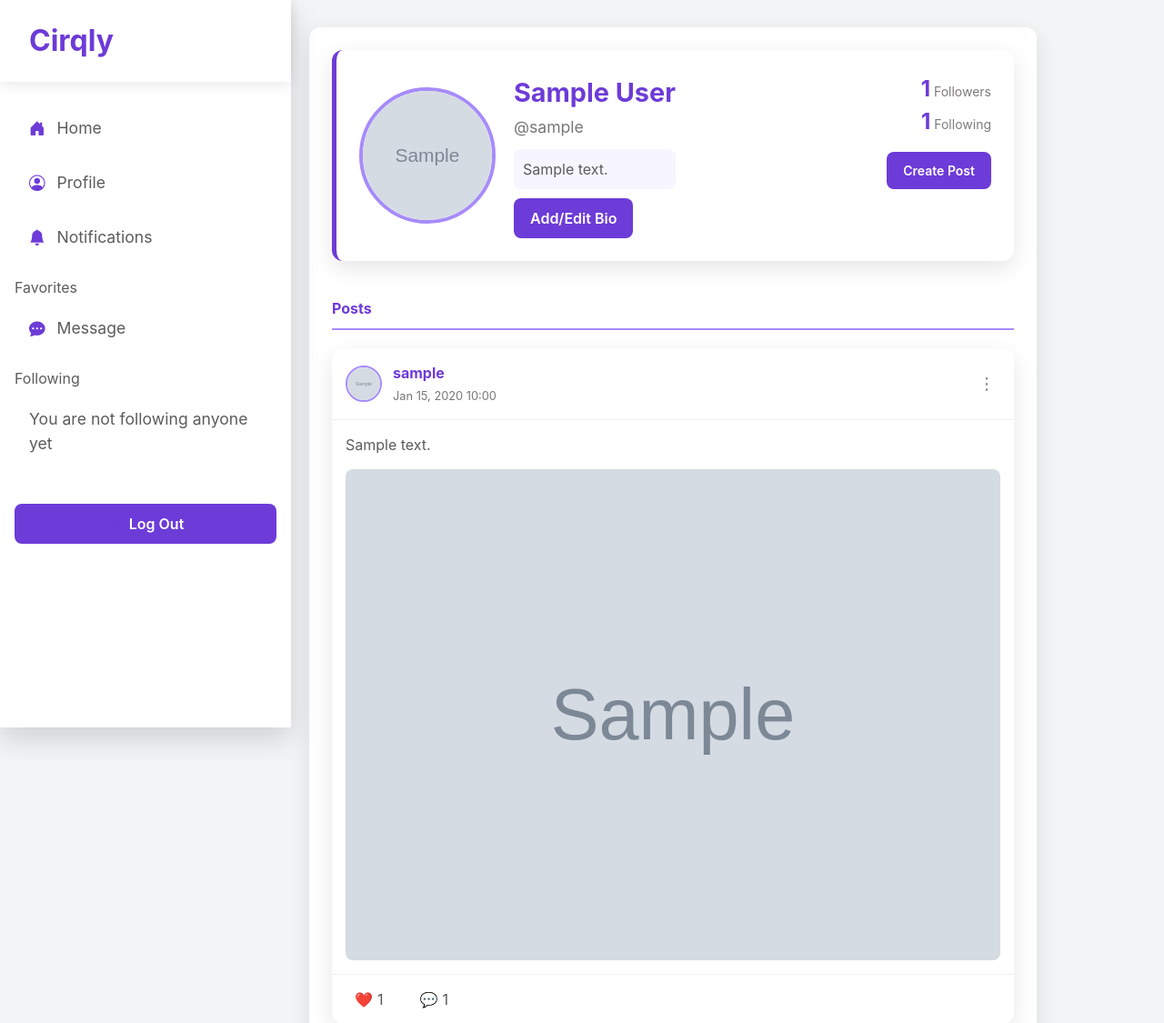
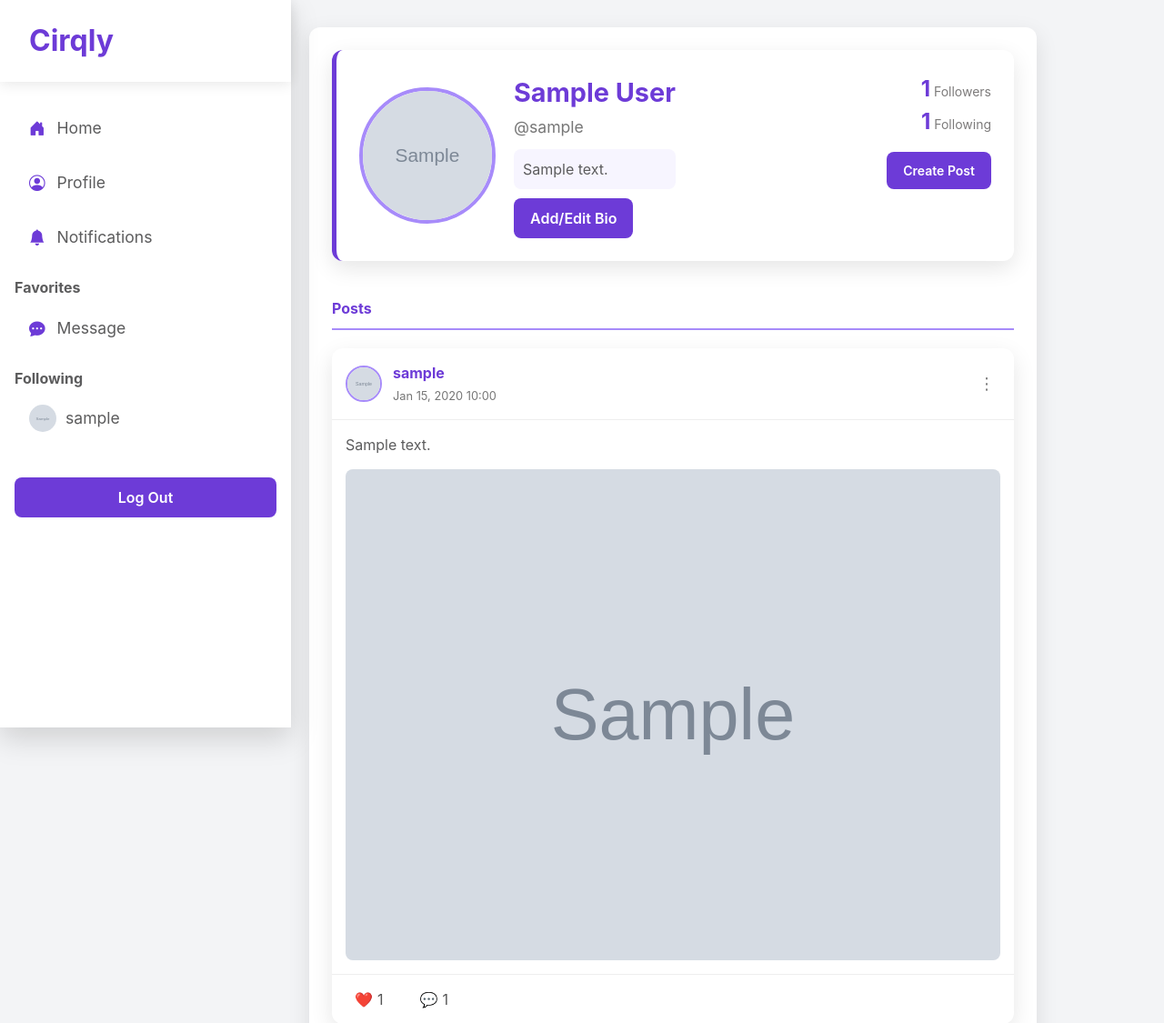
Before and after one commit to Somaiya-0/Social_media_web_app_-Cirqly-, a Django app: a page that uses authy/templates/account/profile.html in a window 1280 px wide. Shown: the top 1125 px of the page at 91% size. Run offline with Django 5.2, Linux system fonts and the light colour scheme; a user stored in the database is signed in; tables that the repository leaves empty hold one stand-in row (values such as "Sample post"); grey boxes marked "Sample" are stand-in pictures; some libraries are stand-ins or nearby versions.

Commit message:
notification page done , profile and chat pages needs a little change

```diff
--- a/authy/templates/account/profile.html
+++ b/authy/templates/account/profile.html
@@ -120,6 +120,28 @@
 
   .sidebar .list-group-item:hover .bi {
     transform: scale(1.2);
+  }
+
+  /* Fix for following list alignment */
+  .following-list-item {
+    display: flex !important;
+    align-items: center !important;
+    padding: 0.6rem 1rem !important;
+  }
+
+  .group-avatar {
+    width: 30px;
+    height: 30px;
+    border-radius: 50%;
+    object-fit: cover;
+    margin-right: 10px;
+    flex-shrink: 0;
+  }
+
+  .following-username {
+    white-space: nowrap;
+    overflow: hidden;
+    text-overflow: ellipsis;
   }
 
   .btn-logout {
@@ -895,7 +917,7 @@
                                 </li>
                             </ul>
                         </div>
-                        <div class="mb-2 fw-semibold">Favorites</div>
+                        <div class="mb-2 " style="font-weight: 700;">Favorites</div>
                         <ul class="list-group list-group-flush mb-4">
                             <li class="list-group-item">
                                 <a href="{% url 'chatlist' %}" class="text-decoration-none text-dark">
@@ -903,14 +925,14 @@
                                 </a>
                             </li>
                         </ul>
-                        <div class="mb-2 fw-semibold">Following</div>
+                        <div class="mb-2 " style="font-weight: 700;">Following</div>
                     <ul class="list-group list-group-flush">
                         {% for follow in following_list %}
-                            <li class="list-group-item d-flex align-items-center">
+                            <li class="list-group-item following-list-item">
                                 <img src="{{ follow.following.profile.image.url|default:'https://i.pravatar.cc/30' }}"
-                                    class="group-avatar me-2" width="30" height="30">
+                                    class="group-avatar" width="30" height="30">
                                 <a href="{% url 'profile' follow.following.username %}" class="text-decoration-none text-dark">
-                                    <span class="list-group-text">{{ follow.following.username }}</span>
+                                    <span class="following-username">{{ follow.following.username }}</span>
                                 </a>
                             </li>
                         {% empty %}
@@ -922,7 +944,7 @@
                     <div class="sidebar-bottom mt-4">
                         <form action="{% url 'logout_confirm' %}" method="get">
                             <button type="submit" class="btn btn-logout">
-                                <i class="bi bi-box-arrow-right"></i>
+
                                 <span>Log Out</span>
                             </button>
                         </form>
@@ -1124,6 +1146,7 @@
     </div>
   </div>
 </div>
+
 
 <script>
   // --- Mobile sidebar toggle ---
--- a/authy/views.py
+++ b/authy/views.py
@@ -54,6 +54,47 @@ def logout_confirm(request):
 
 
 
+# @login_required
+# def profile_view(request, username):
+#     profile_user = get_object_or_404(User, username=username)
+#     profile = get_object_or_404(Profile, user=profile_user)
+
+#     # --- Handle POST updates ---
+#     if request.method == "POST" and request.user == profile_user:
+#         # Bio update
+#         new_bio = request.POST.get("bio")
+#         if new_bio is not None:
+#             profile.bio = new_bio.strip()
+#             profile.save()
+#             return redirect("profile", username=profile_user.username)
+
+#         # Profile picture update
+#         if "image" in request.FILES:
+#             profile.image = request.FILES["image"]
+#             profile.save()
+#             return redirect("profile", username=profile_user.username)
+
+#     # --- GET request (normal profile view) ---
+#     is_following = Follow.objects.filter(
+#         follower=request.user,
+#         following=profile_user
+#     ).exists()
+
+#     followers_count = Follow.objects.filter(following=profile_user).count()
+#     following_count = Follow.objects.filter(follower=profile_user).count()
+
+#     posts = profile_user.posts.order_by('-created_at')
+
+#     context = {
+#         "profile_user": profile_user,
+#         "profile": profile,
+#         "is_following": is_following,
+#         "followers_count": followers_count,
+#         "following_count": following_count,
+#         "posts": posts,
+#     }
+#     return render(request, "account/profile.html", context)
+
 @login_required
 def profile_view(request, username):
     profile_user = get_object_or_404(User, username=username)
@@ -83,6 +124,9 @@ def profile_view(request, username):
     followers_count = Follow.objects.filter(following=profile_user).count()
     following_count = Follow.objects.filter(follower=profile_user).count()
 
+    # Get the user's following list (users that the profile_user is following)
+    following_list = Follow.objects.filter(follower=profile_user).select_related('following__profile')[:10]  # Limit to 10 for sidebar
+
     posts = profile_user.posts.order_by('-created_at')
 
     context = {
@@ -91,11 +135,10 @@ def profile_view(request, username):
         "is_following": is_following,
         "followers_count": followers_count,
         "following_count": following_count,
+        "following_list": following_list,  # Add the following list to context
         "posts": posts,
     }
     return render(request, "account/profile.html", context)
-
-
 
 
 @login_required
@@ -285,12 +328,18 @@ def delete_comment(request):
 
     return JsonResponse({'success': False, 'error': 'Invalid request'})
 
-
 @login_required
 def notifications_view(request):
     notifications = request.user.notifications.all().order_by('-created_at')
 
+    # Get the user's following list for the sidebar
+    following_list = Follow.objects.filter(follower=request.user).select_related('following__profile')[:4]
+
     # Mark unread ones as read
     request.user.notifications.filter(is_read=False).update(is_read=True)
 
-    return render(request, "authy/notifications.html", {"notifications": notifications})
+    context = {
+        "notifications": notifications,
+        "following_list": following_list,  # Add following list to context
+    }
+    return render(request, "authy/notifications.html", context)
```
Also changed, not shown: authy/templates/authy/notifications.html (+24 -4 lines), chat/templates/chat/chat_list.html (+4 -5 lines), chat/views.py (+11 -3 lines), media/posts/Screenshot_2025-01-26_161205_iTLrm54.png (added), media/profile_pics/Screenshot_2024-10-09_010830_Be43lP3.png (added), media/profile_pics/Screenshot_2024-10-09_010830_dzs4F1W.png (added), media/profile_pics/flower_51YdKAM.jpeg (added), media/profile_pics/flower_NdCFgb7.jpeg (added), media/profile_pics/flower_RrDY8FP.jpeg (added), media/profile_pics/flower_v0Y7FPW.jpeg (added).
